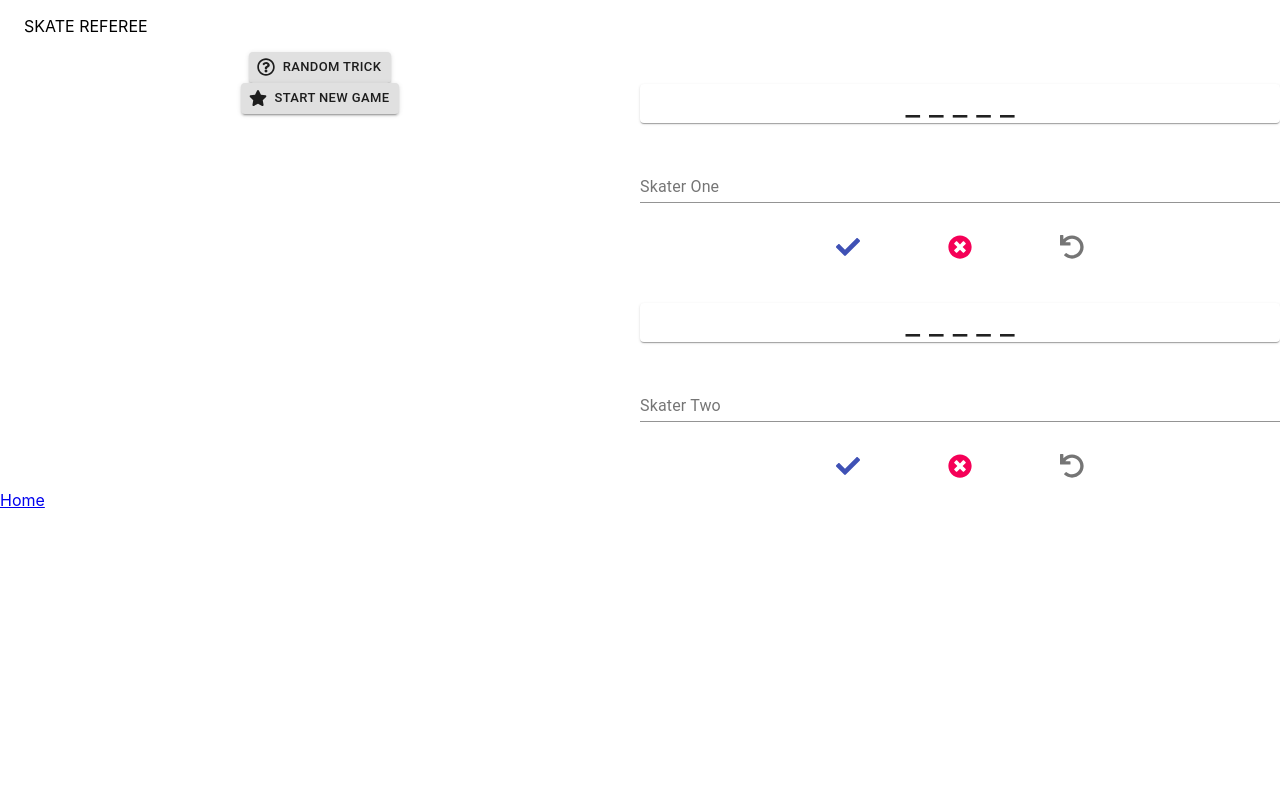
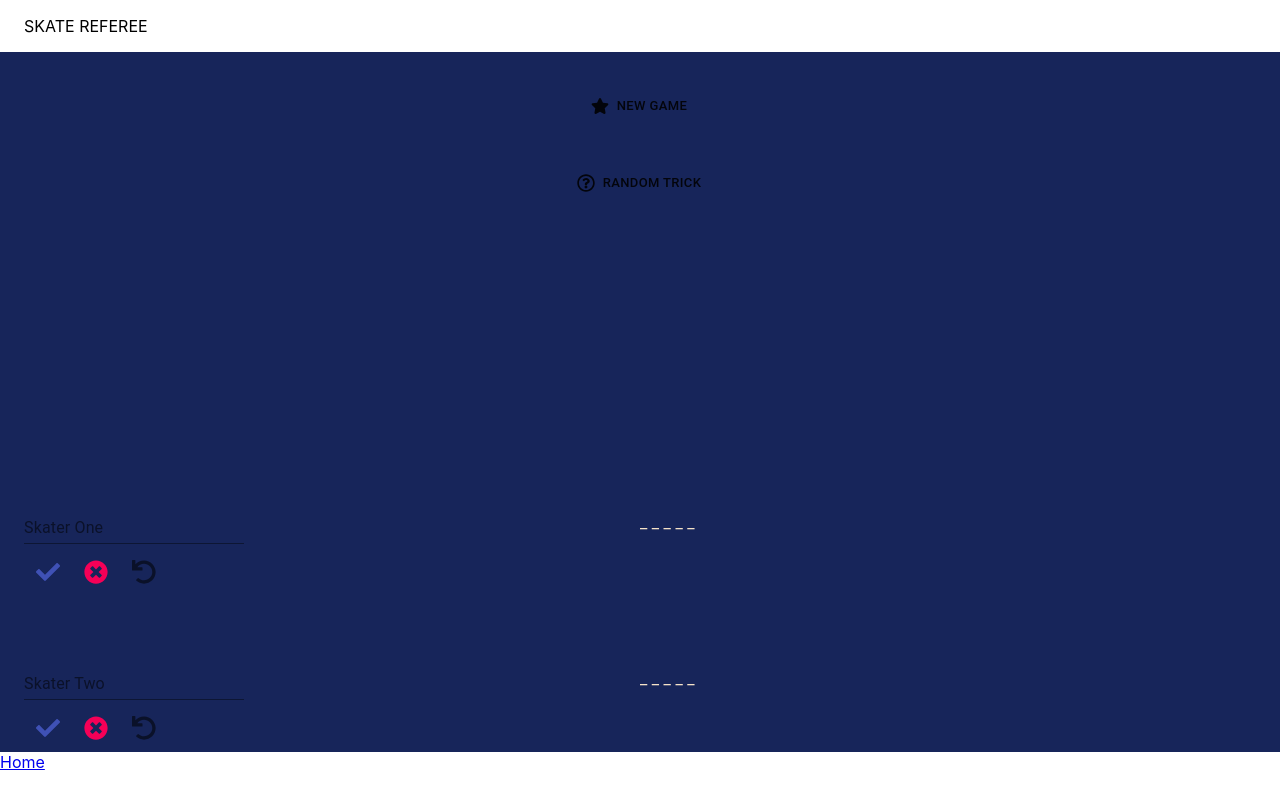
Before and after one commit to daryllcapistrano/skate-referee, a React (Create React App) app: page /home in a window 1280 px wide. Built offline with nearby package versions, Linux system fonts and the light colour scheme.

Commit message:
add minHeight on div that renders dynamic text to maintain layout

```diff
--- a/src/components/Displays/Gameboard.js
+++ b/src/components/Displays/Gameboard.js
@@ -7,23 +7,24 @@ import {
   TextField,
 } from "@material-ui/core";
 import { useStyles } from "./styles";
-import { NotifyLanded, NotifyBailed } from "../ToastNotifications/toastOptions";
 import { Scoreboard } from "./index";
 import TrickSuggestion from "../../utils/getTrickSuggestion";
+import { Landed, Bailed } from "../ToastNotifications/toastOptions";
 
 import { FaCheck, FaTimesCircle, FaUndo, FaStar } from "react-icons/fa";
 
 export default function Gameboard() {
   const [playerOne, setPlayerOne] = useState(0);
   const [playerTwo, setPlayerTwo] = useState(0);
-  const [playerOneName, setPlayerOneName] = useState("");
-  const [playerTwoName, setPlayerTwoName] = useState("");
+  const [playerOneName, setPlayerOneName] = useState("Player One");
+  const [playerTwoName, setPlayerTwoName] = useState("Player Two");
   const [disabled, setDisabled] = useState(false);
+  const [winner, setWinner] = useState(null);
 
   const styles = useStyles();
 
   const landedTrick = () => {
-    NotifyLanded();
+    Landed();
     return null;
   };
 
@@ -31,26 +32,27 @@ export default function Gameboard() {
     setPlayerOne(0);
     setPlayerTwo(0);
     setDisabled(false);
+    setWinner(null);
   };
 
   const missedPlayerOne = () => {
     if (playerOne === 4) {
       setPlayerOne(playerOne + 1);
       setDisabled(true);
-      console.log("PLAYER 1 LOST");
+      setWinner(playerTwoName + " won!");
     } else {
       setPlayerOne(playerOne + 1);
-      NotifyBailed();
+      Bailed();
     }
   };
   const missedPlayerTwo = () => {
     if (playerTwo === 4) {
       setPlayerTwo(playerTwo + 1);
       setDisabled(true);
-      console.log("PLAYER 2 LOST");
+      setWinner(playerOneName + " won!");
     } else {
       setPlayerTwo(playerTwo + 1);
-      NotifyBailed();
+      Bailed();
     }
   };
 
@@ -74,31 +76,41 @@ export default function Gameboard() {
 
   return (
     <Container className={styles.root} disableGutters={true}>
-      <Grid container direction="row">
-        <Grid item className={styles.menu} xs={12} sm={6}>
-          <TrickSuggestion />
+      <div
+        style={{
+          display: `flex`,
+          flexDirection: `column`,
+          justifyContent: `space-around`,
+          minHeight: `200px`,
+          padding: `1em`,
+        }}
+      >
         <Button
           color="default"
-            variant="contained"
           onClick={resetGame}
           startIcon={<FaStar />}
           size="small"
         >
-            Start New Game
+          New Game
         </Button>
-        </Grid>
-        <Grid item className={styles.item} xs={12} sm={6}>
-          <Scoreboard playerOne={playerOne} />
+        <TrickSuggestion />
+      </div>
+      <div style={{ minHeight: `100px` }}> {winner}</div>
+      <Container id="playerOne">
+        <Grid container>
+          <Grid item xs={6}>
             <TextField
               id="player-one"
               label="Skater One"
               placeholder="enter name"
-            fullWidth={true}
               color="secondary"
               onChange={(event) => setPlayerOneName(event.target.value)}
             />
-          <h2>{playerOneName}</h2>
-          <Container className={styles.buttonWrapper}>
+          </Grid>
+          <Grid item xs={6}>
+            <Scoreboard playerOne={playerOne} />
+          </Grid>
+        </Grid>
         <IconButton
           color="primary"
           variant="contained"
@@ -115,25 +127,25 @@ export default function Gameboard() {
         >
           <FaTimesCircle />
         </IconButton>
-            <IconButton
-              color="default"
-              variant="contained"
-              onClick={undoPlayerOne}
-            >
+        <IconButton color="default" variant="contained" onClick={undoPlayerOne}>
           <FaUndo />
         </IconButton>
       </Container>
-          <Scoreboard playerTwo={playerTwo} />
+      <Container id="playerTwo">
+        <Grid container>
+          <Grid item xs={6}>
             <TextField
               id="player-two"
               label="Skater Two"
               placeholder={"enter name"}
-            fullWidth={true}
               color="secondary"
               onChange={(event) => setPlayerTwoName(event.target.value)}
             />
-          <h2>{playerTwoName}</h2>
-          <Container className={styles.buttonWrapper}>
+          </Grid>
+          <Grid item xs={6}>
+            <Scoreboard playerTwo={playerTwo} />
+          </Grid>
+        </Grid>
         <IconButton
           color="primary"
           variant="contained"
@@ -150,16 +162,10 @@ export default function Gameboard() {
         >
           <FaTimesCircle />
         </IconButton>
-            <IconButton
-              color="default"
-              variant="contained"
-              onClick={undoPlayerTwo}
-            >
+        <IconButton color="default" variant="contained" onClick={undoPlayerTwo}>
           <FaUndo />
         </IconButton>
       </Container>
-        </Grid>
-      </Grid>
     </Container>
   );
 }
--- a/src/components/Displays/Scoreboard.js
+++ b/src/components/Displays/Scoreboard.js
@@ -1,52 +1,20 @@
-import { Paper } from "@material-ui/core";
-
 export default function ScoreBoard(props) {
   if (props.playerOne === 0 || props.playerTwo === 0) {
-    return (
-      <Paper style={{ width: `100%`, textAlign: `center` }}>
-        <p style={{ fontSize: `2em` }}>_ _ _ _ _</p>
-      </Paper>
-    );
+    return <p>_ _ _ _ _</p>;
   }
   if (props.playerOne === 1 || props.playerTwo === 1) {
-    return (
-      <Paper style={{ width: `100%`, textAlign: `center` }}>
-        <p style={{ fontSize: `2em` }}>S _ _ _ _</p>
-      </Paper>
-    );
+    return <p>S _ _ _ _</p>;
   }
   if (props.playerOne === 2 || props.playerTwo === 2) {
-    return (
-      <Paper style={{ width: `100%`, textAlign: `center` }}>
-        <p style={{ fontSize: `2em` }}>S K _ _ _</p>
-      </Paper>
-    );
+    return <p>S K _ _ _</p>;
   }
   if (props.playerOne === 3 || props.playerTwo === 3) {
-    return (
-      <Paper style={{ width: `100%`, textAlign: `center` }}>
-        <p style={{ fontSize: `2em` }}>S K A _ _ </p>
-      </Paper>
-    );
+    return <p>S K A _ _ </p>;
   }
   if (props.playerOne === 4 || props.playerTwo === 4) {
-    return (
-      <Paper style={{ width: `100%`, textAlign: `center` }}>
-        <p style={{ fontSize: `2em` }}>S K A T _ </p>
-      </Paper>
-    );
+    return <p>S K A T _ </p>;
   }
   if (props.playerOne === 5 || props.playerTwo === 5) {
-    return (
-      <Paper style={{ width: `100%`, textAlign: `center` }}>
-        <p style={{ fontSize: `2em` }}>S K A T E</p>
-      </Paper>
-    );
-  } else {
-    return (
-      <Paper style={{ width: `100%`, textAlign: `center` }}>
-        <p style={{ fontSize: `2em` }}>u lost</p>
-      </Paper>
-    );
+    return <p>S K A T E</p>;
   }
 }
--- a/src/components/Displays/styles.js
+++ b/src/components/Displays/styles.js
@@ -2,17 +2,11 @@ import { makeStyles } from "@material-ui/core/styles";
 
 export const useStyles = makeStyles({
   root: {
-    maxWidth: "100%",
-  },
-  buttonWrapper: {
     display: `flex`,
-    justifyContent: `space-around`,
-    width: `60%`,
-  },
-  menu: {
-    textAlign: `center`,
-  },
-  item: {
-    alignSelf: `baseline`,
+    flexDirection: `column`,
+    justifyContent: `space-between`,
+    backgroundColor: `#17255A`,
+    color: `#F5E2C8`,
+    height: `calc(100vh - 100px)`,
   },
 });
--- a/src/components/ToastNotifications/toastOptions.js
+++ b/src/components/ToastNotifications/toastOptions.js
@@ -1,6 +1,6 @@
 import { toast } from "react-toastify";
 
-export const NotifyLanded = () =>
+export const Landed = () =>
   toast.success("Sick! You Landed It!", {
     position: "top-center",
     autoClose: 2500,
@@ -11,7 +11,7 @@ export const NotifyLanded = () =>
     progress: undefined,
   });
 
-export const NotifyBailed = () =>
+export const Bailed = () =>
   toast.error("Bummer! You Bailed It!", {
     position: "top-center",
     autoClose: 2500,
--- a/src/utils/getTrickSuggestion.js
+++ b/src/utils/getTrickSuggestion.js
@@ -15,17 +15,16 @@ export default function TrickSuggestion() {
   }
 
   return (
-    <div>
-      <div>{suggestedTrick}</div>
+    <>
       <Button
         color="default"
-        variant="contained"
         onClick={GetTrickSuggestion}
         startIcon={<FaRegQuestionCircle />}
         size="small"
       >
         Random Trick
       </Button>
-    </div>
+      <div>{suggestedTrick}</div>
+    </>
   );
 }
```
Lines whose indentation alone changed are shown as unchanged.
